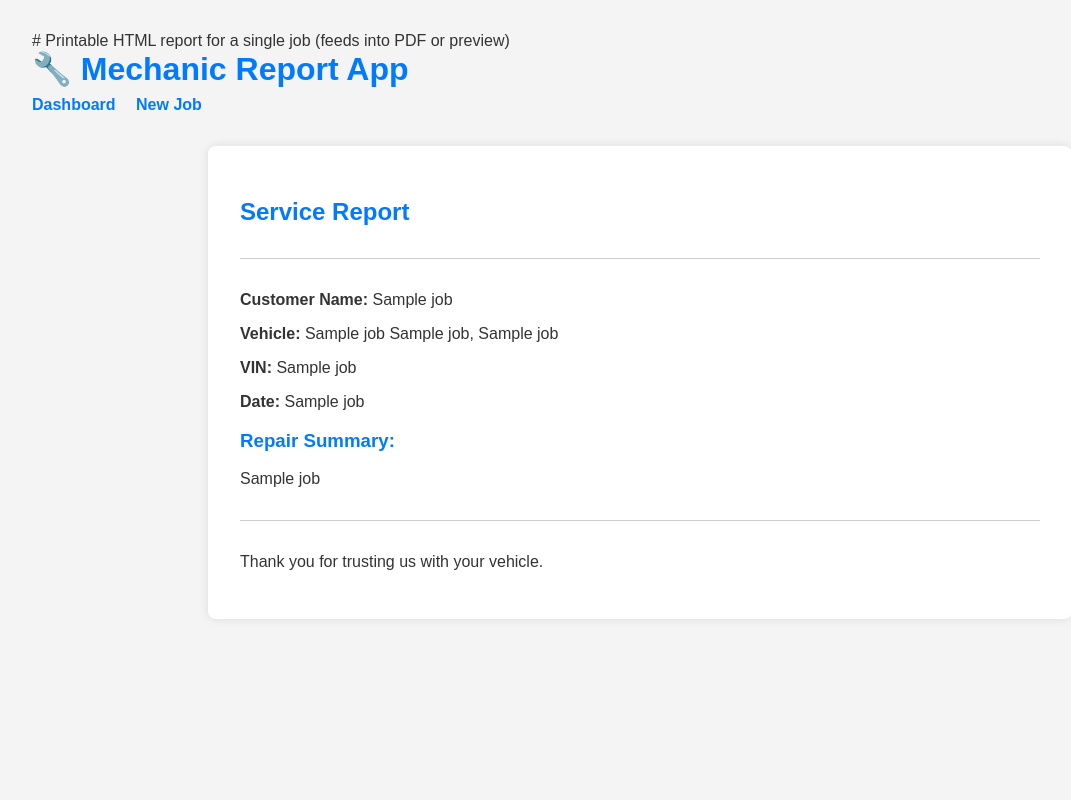
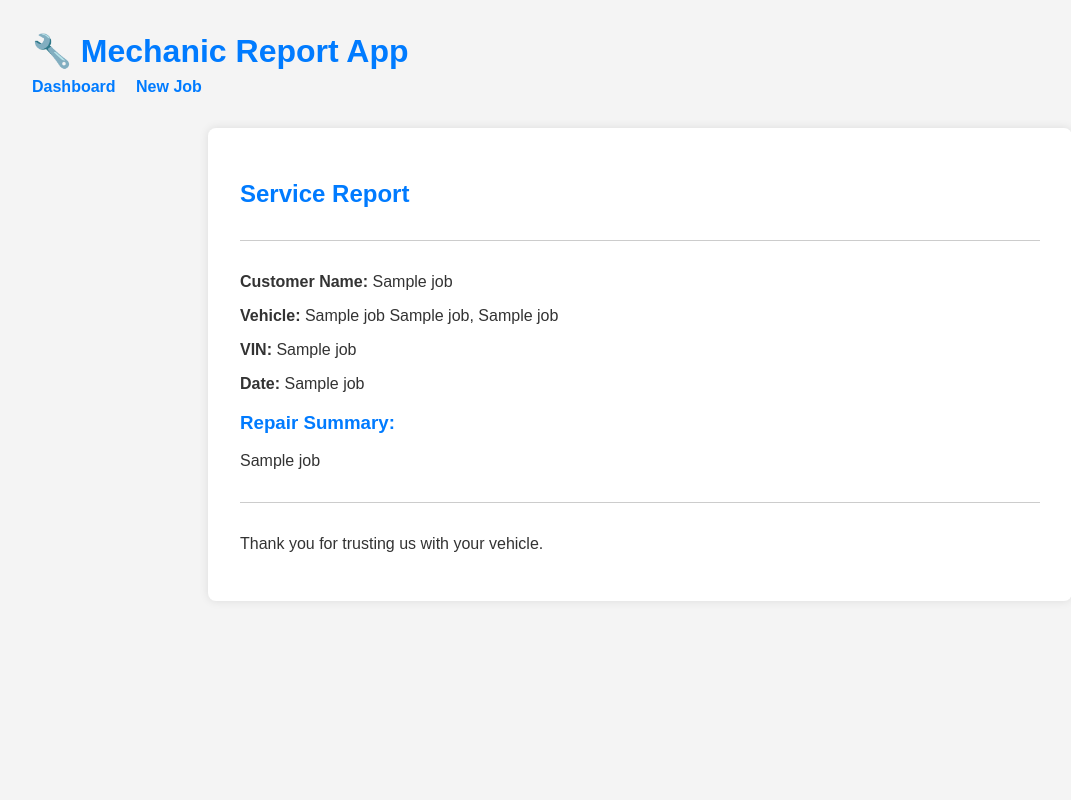
Before and after one commit to jfkure/mechanic-report-app, a Flask app: template templates/report_template.html in a window 1280 px wide. Shown: the whole page, without its empty margins (0-1071 px from the left). Run offline with Flask 3, Linux system fonts and the light colour scheme; the template is opened without the code that fills it: most values are stand-ins (such as "Sample title", 1, 10 or a date in 2020).

Commit message:
Update report_template.html

```diff
--- a/templates/report_template.html
+++ b/templates/report_template.html
@@ -1,4 +1,4 @@
-# Printable HTML report for a single job (feeds into PDF or preview)
+<!-- Printable HTML report for a single job (feeds into PDF or preview) -->
 {% extends "layout.html" %}
 
 {% block content %}
```
